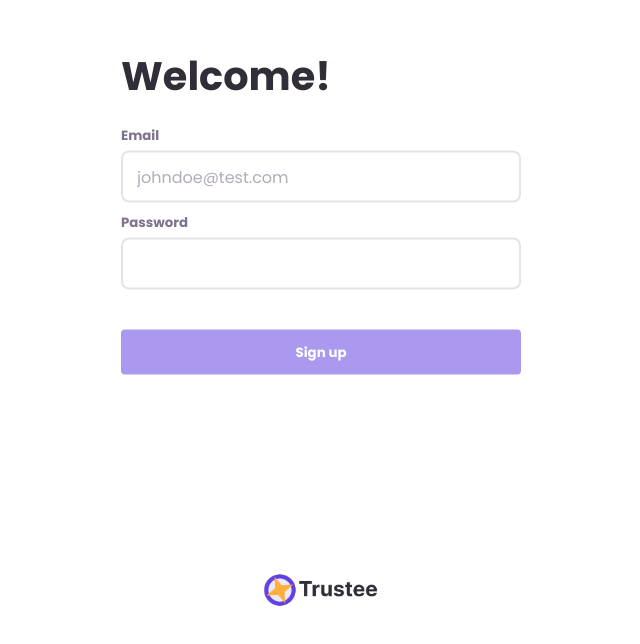
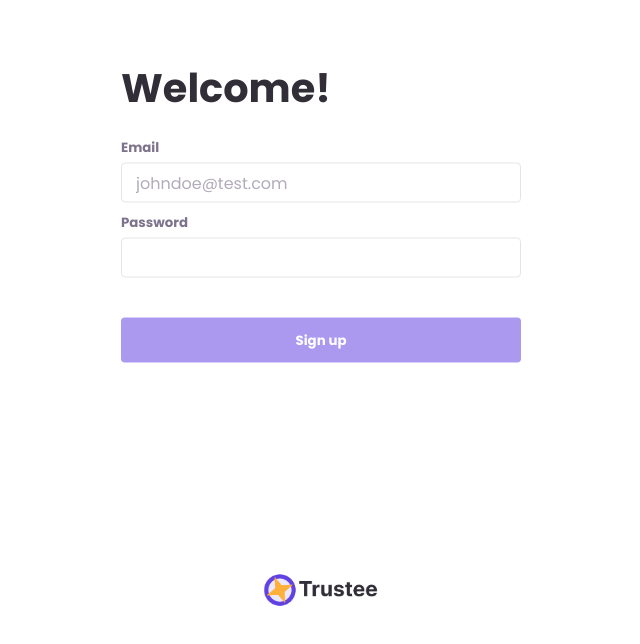
Before and after one commit to Eatrak/trustee-desktop, a React (Vite) app: page /sign-up in a window 1280 px wide. Shown: the part 150-794 px from the top of the page, without its empty margins (319-959 px from the left). Built offline with nearby package versions, Linux system fonts and the light colour scheme; what validatorjs would draw is missing.

Commit message:
update(input-field): change input-text-field style and leave input-text-field the same in sign-in page

```diff
--- a/src/components/InputTextField/style.css
+++ b/src/components/InputTextField/style.css
@@ -11,10 +11,10 @@
 }
 
 .input-text-field__input {
-  height: 52px;
+  height: 40px;
 
-  border-radius: 8px;
-  border: 2px solid var(--border-color);
+  border-radius: 4px;
+  border: 1px solid var(--border-color);
   box-sizing: border-box;
   color: var(--normal-text-color);
   font-size: 16px;
--- a/src/pages/SignIn/SignInForm/index.tsx
+++ b/src/pages/SignIn/SignInForm/index.tsx
@@ -2,6 +2,7 @@ import { createRef, RefObject, useState } from "react";
 
 import Validator from "validatorjs";
 
+import "./style.css";
 import FormLayout from "@components/FormLayout";
 import InputTextField from "@components/InputTextField";
 import { signInValidator } from "@crudValidators/auth";
--- /dev/null
+++ b/src/pages/SignIn/SignInForm/style.css
@@ -0,0 +1,6 @@
+.page--sign-in .form .input-text-field > input {
+    height: 52px;
+
+    border-width: 2px;
+    border-radius: 8px;
+}
```
